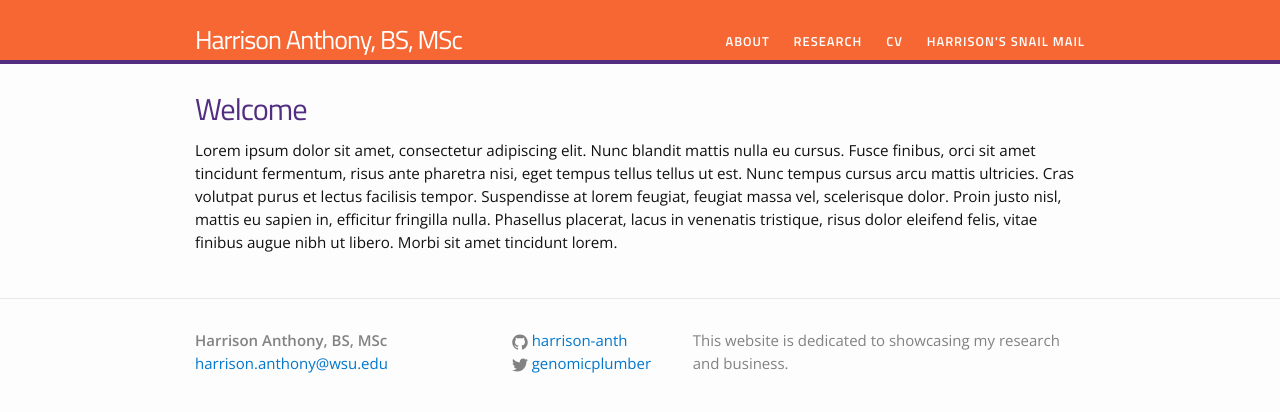
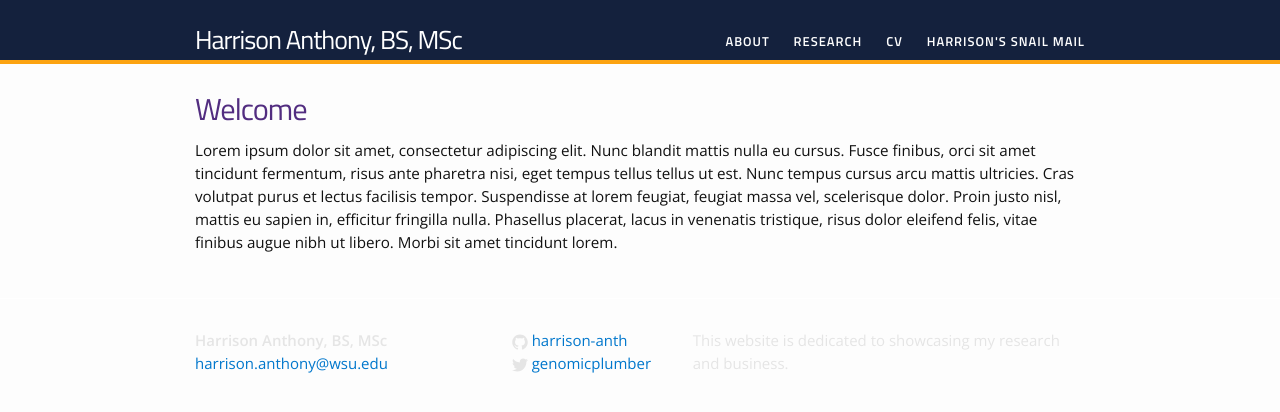
Before and after one commit to harrison-anth/harrison-anth.github.io, a Jekyll site: the page built from index.html, in a window 1280 px wide. Shown: the top 412 px of the page. Built offline with Jekyll 4.4.1, drawn with Linux system fonts in a browser that asks for light colours.

Commit message:
changing colors

```diff
--- a/css/main.scss
+++ b/css/main.scss
@@ -17,11 +17,11 @@ $text-color:       #111;
 $background-color: #fdfdfd;
 $brand-color:      #0077CC;
 // $gameday-sky: #109dc0;
-$clemson-purple:      #522d80;
-$clemson-orange:      #f66733;
+$clemson-purple:      #FCA311;
+$clemson-orange:      #14213D;
 
 
-$grey-color:       #828282;
+$grey-color:       #E5E5E5;
 $grey-color-light: lighten($grey-color, 40%);
 $grey-color-dark:  darken($grey-color, 25%);
 
```
